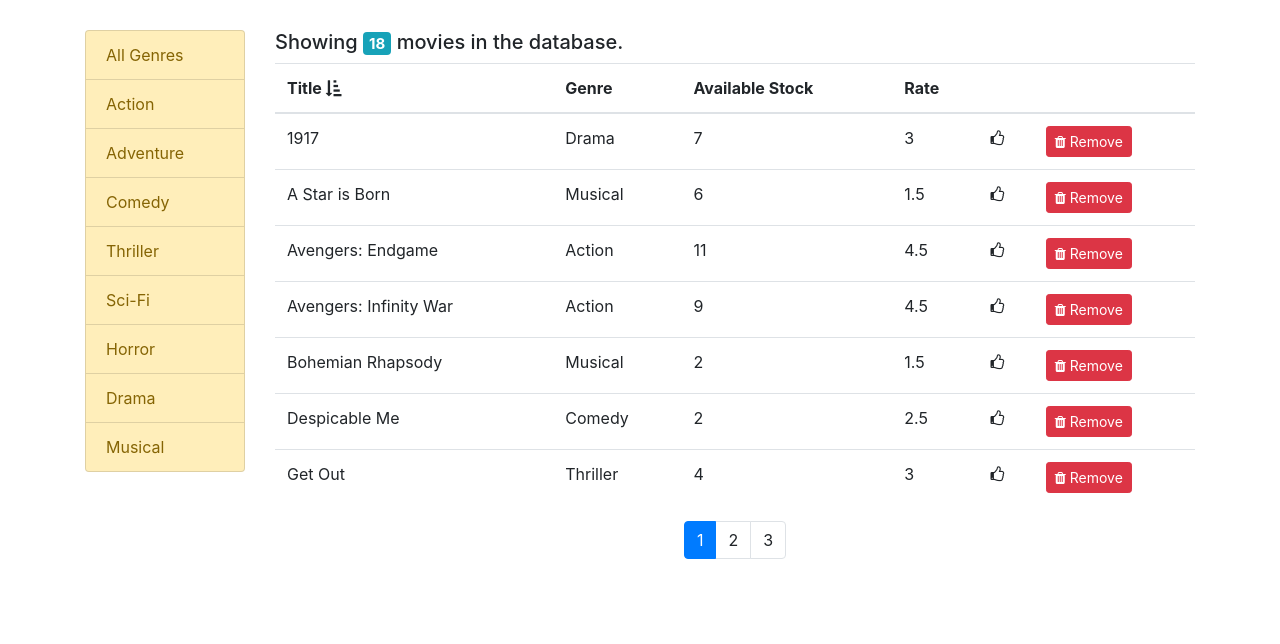
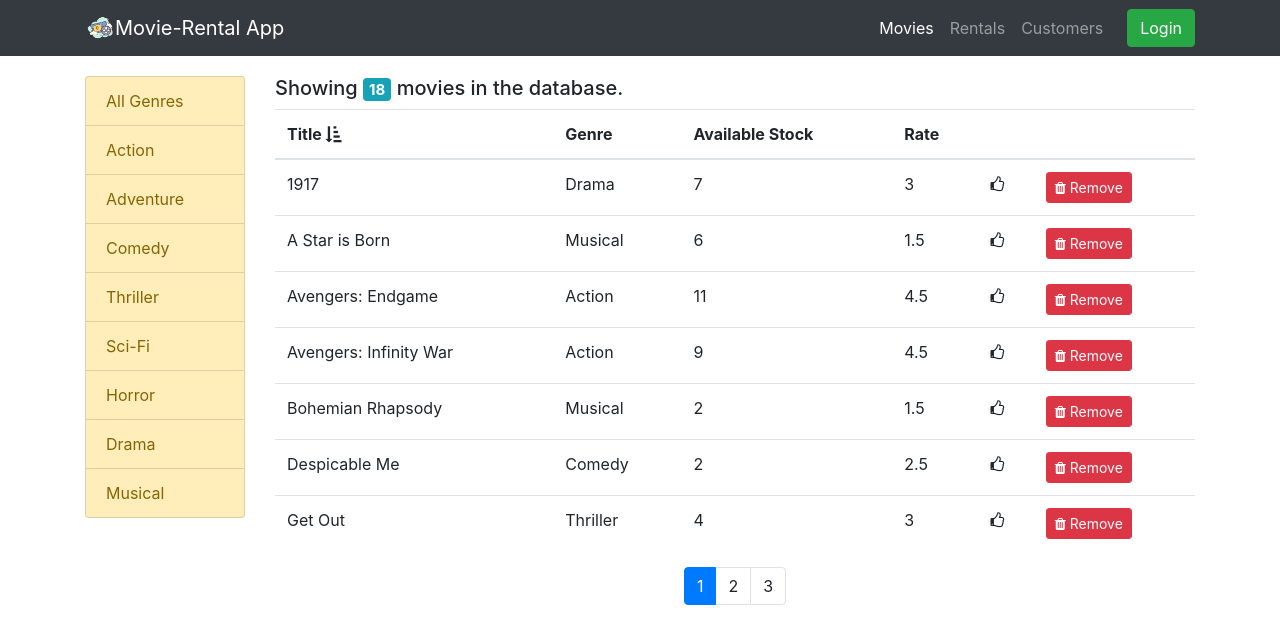
Before and after one commit to naseebbajracharya/movie-rental-react, a React (Create React App) app: page /movies/1 in a window 1280 px wide. Shown: the top 644 px of the page. Built offline with nearby package versions, Linux system fonts and the light colour scheme.

Commit message:
navigation bar added

```diff
--- a/src/App.js
+++ b/src/App.js
@@ -5,9 +5,12 @@ import './App.css';
 import Customers from './components/customers';
 import Rentals from './components/rentals';
 import NotFound from './components/notFound';
+import NavBar from './components/navBar';
 
 function App() {
   return (
+    <React.Fragment>
+    <NavBar />
     <main className="container">
       {/* <Movies /> */}
       <Switch>
@@ -19,6 +22,7 @@ function App() {
       <Redirect to="/not-found"/>
       </Switch>
       </main>
+      </React.Fragment>
   );
 }
 
--- /dev/null
+++ b/src/components/navBar.jsx
@@ -0,0 +1,62 @@
+import React, { Component } from 'react';
+import { Link, NavLink } from 'react-router-dom';
+import Logo from '../icon/movie-rental-logo.png';
+
+const NavBar = () => {
+    return (
+        <nav className="navbar navbar-expand-lg navbar-dark bg-dark">
+            <div className="container">
+            {/* <Link className="navbar-brand" to="/">Movie-Retal App</Link> */}
+            <Link className="navbar-brand" to="/">
+                <img src={Logo} width="30" height="30" className="d-inline-block align-top" alt="Logo" />
+                Movie-Rental App
+            </Link>
+
+            {/* <div className="collapse navbar-collapse" id="navbarSupportedContent">
+                <ul className="navbar-nav mr-auto">
+
+                <li className="nav-item">
+                    <NavLink className="nav-link" to="/movies">Movies</NavLink>
+                </li>
+
+                <li className="nav-item">
+                    <NavLink className="nav-link" to="/rentals">Rentals</NavLink>
+                </li>
+
+                <li className="nav-item">
+                    <NavLink className="nav-link" to="/customers">Customers</NavLink>
+                </li>
+                </ul>
+
+            </div> */}
+
+            <div className="d-flex flex-column flex-md-row align-items-center">
+
+            <nav className="my-2 my-md-0 mr-md-3">
+                <ul className="navbar-nav mr-auto">
+
+                    <li className="nav-item">
+                        <NavLink className="nav-link" to="/movies">Movies</NavLink>
+                    </li>
+
+                    <li className="nav-item">
+                        <NavLink className="nav-link" to="/rentals">Rentals</NavLink>
+                    </li>
+
+                    <li className="nav-item">
+                        <NavLink className="nav-link" to="/customers">Customers</NavLink>
+                    </li>
+
+                </ul>
+            </nav>
+            <NavLink className="btn btn-outline-success" to="#">Login</NavLink>
+            </div>
+        </div>
+
+    </nav>
+
+
+     );
+}
+
+export default NavBar;
--- a/src/index.css
+++ b/src/index.css
@@ -5,7 +5,11 @@ body {
     sans-serif;
   -webkit-font-smoothing: antialiased;
   -moz-osx-font-smoothing: grayscale;
-  padding: 30px 0 0 0;
+  padding: 0 0 0 0;
+}
+
+.navbar {
+  margin-bottom: 20px;
 }
 
 code {
```
Also changed, not shown: src/icon/movie-rental-logo.png (added), 1 other file (tests, documents, lock files or other folders).
